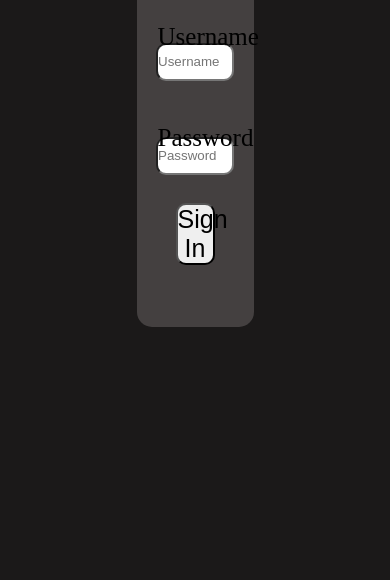
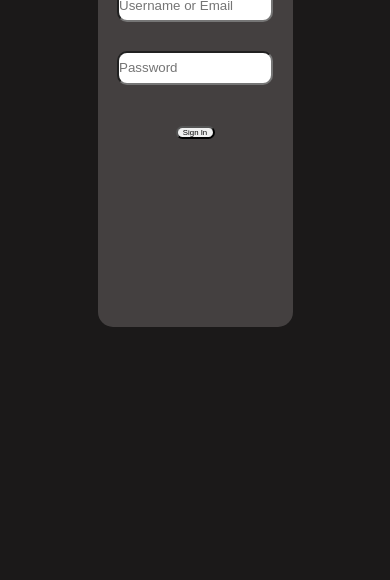
Before and after one commit to RakeshMinase/MERN-assignments-CipherSchools, a plain HTML site: page Assignment1/index.html in a window 390 px wide. Shown: the part 264-844 px from the top of the page. Drawn offline with Linux system fonts and the light colour scheme.

Commit message:
Updated login page

```diff
--- a/Assignment1/index.html
+++ b/Assignment1/index.html
@@ -13,14 +13,10 @@
         <h3>SignIn...</h3>
         <section class="form-content">
             <div id="username-input">
-                <label for="email">Username</label>
-                <br>
-                <input type="email" placeholder="Username">
+                <input type="email" placeholder="Username or Email">
                 <br>
             </div>
             <div id="password-input">
-                <br>
-                <label for="password">Password</label>
                 <br>
                 <input type="password" placeholder="Password">
                 <br>
--- a/Assignment1/style.css
+++ b/Assignment1/style.css
@@ -15,19 +15,19 @@ body {
 .login-form {
     border: solid none;
     border-radius: 15px;
-    width: 30vw;
+    width: 50vw;
     height: 50vh;
     background-color: rgb(68, 64, 64);
     position: fixed;
     top: 20%;
-    left: 35%;
+    left: 25%;
     display: block;
 }
 
 h3 {
     text-align: center;
     margin-top: 40px;
-    font-size: 35px;
+    font-size: 3vw;
     text-decoration: underline;
 }
 
@@ -40,23 +40,21 @@ h3 {
 input {
     border-radius: 10px;
     height: 4.5vh;
-    width: 20vw;
+    width: 25vw;
 }
 
 #username-input label {
     position: absolute;
-    top: 28%;
-    left: 18%;
+    font-size: 2vw;
 }
 
 #password-input label {
     position: absolute;
-    top: 52%;
-    left: 18%;
+    font-size: 2vw;
 }
 
 #btn {
-    font-size: 25px;
+    font-size: 2vw;
     width: 10vw;
     border-radius: 10px;
 }
@@ -64,3 +62,11 @@ input {
 #btn-link {
     color: black;
 }
+
+@media(max-width:860px) {
+    input {
+        border-radius: 10px;
+        height: 4vh;
+        width: 40vw;
+    }
+}
```
Also changed, not shown: Assignment1/main.html (+4 -4 lines), Assignment1/mainstyle.css (+6 -2 lines).
